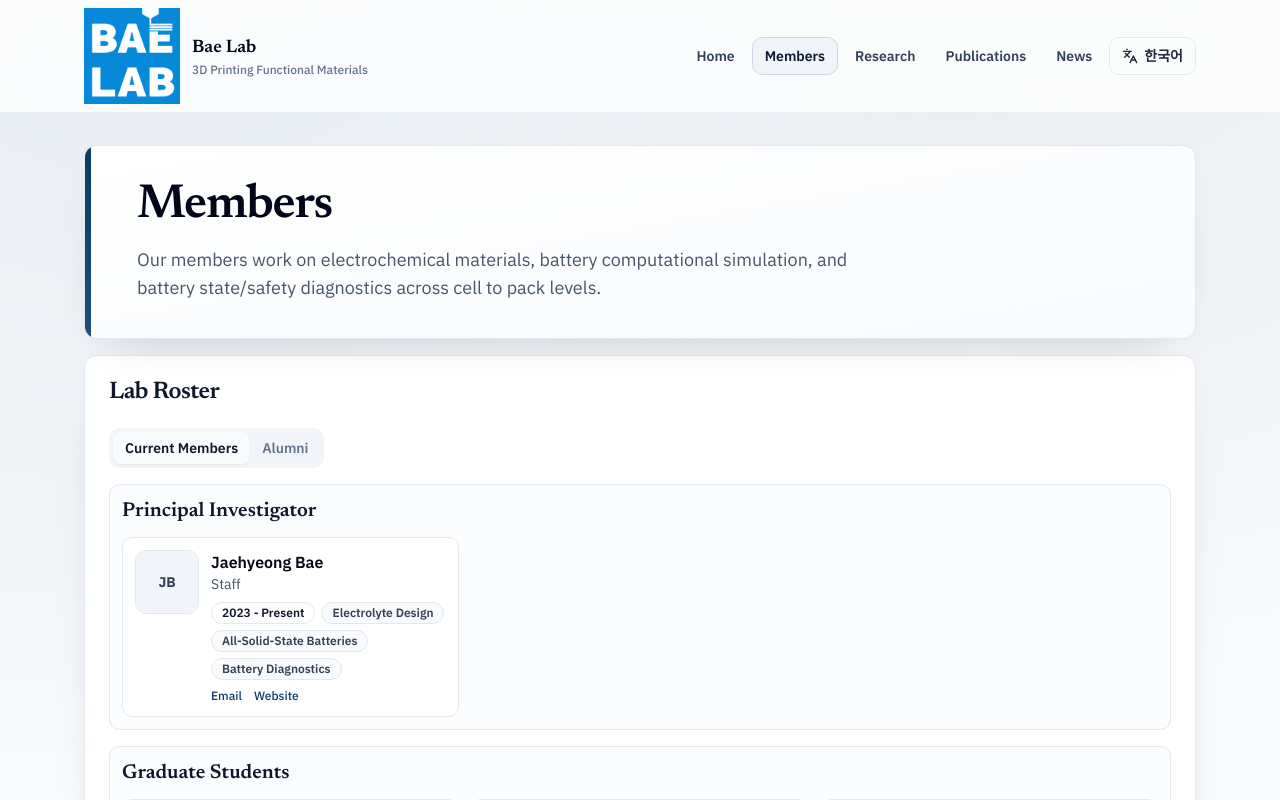
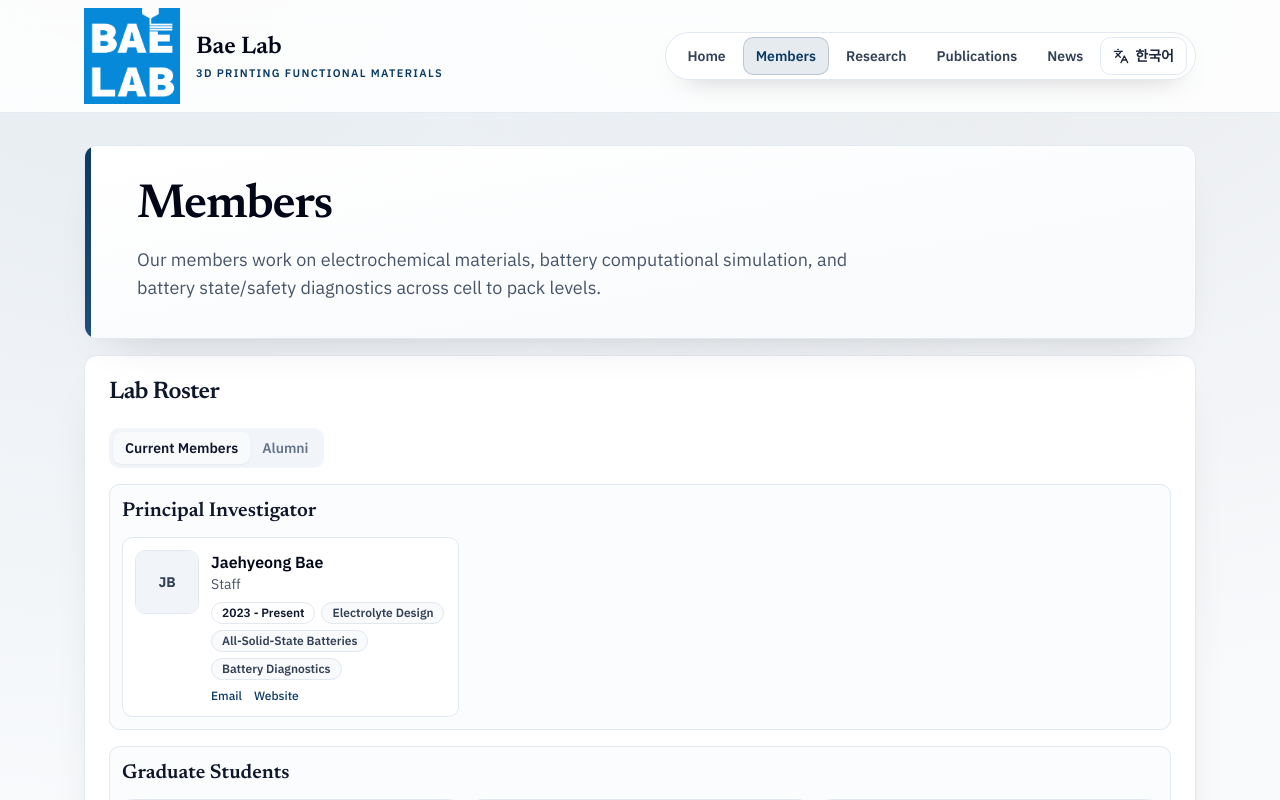
Before and after one commit to baegroup/baegroup.github.io, a React (Vite) app: page /en/members in a window 1280 px wide. Shown: the top 800 px of the page. Built offline with nearby package versions, Linux system fonts and the light colour scheme.

Commit message:
Refine header layout for current logo scale

```diff
--- a/src/components/site/SiteHeader.jsx
+++ b/src/components/site/SiteHeader.jsx
@@ -11,6 +11,7 @@ export function SiteHeader({ locale }) {
   const [open, setOpen] = useState(false);
   const location = useLocation();
   const brand = BRAND[locale];
+  const isKorean = locale === 'ko';
 
   const navItems = useMemo(() => NAV_ITEMS[locale] || NAV_ITEMS.en, [locale]);
   const targetLocale = locale === 'ko' ? 'en' : 'ko';
@@ -18,13 +19,27 @@ export function SiteHeader({ locale }) {
   const localePath = switchLocalePath(location.pathname, targetLocale);
 
   return (
-    <header className="sticky top-0 z-50 border-b border-border/70 bg-white/80 backdrop-blur-md">
+    <header className="sticky top-0 z-50 border-b border-slate-200/90 bg-white/85 backdrop-blur-md">
       <div className="mx-auto flex min-h-24 w-full max-w-6xl items-center justify-between px-5 md:min-h-28">
-        <Link className="flex items-center gap-3 no-underline" to={pagePath(locale, '')}>
+        <Link className="flex min-w-0 items-center gap-3.5 no-underline md:gap-4" to={pagePath(locale, '')}>
           <img alt="Bae Lab logo" className="h-20 w-20 object-contain md:h-24 md:w-24" src={`${import.meta.env.BASE_URL}assets/img/lab-logo.png`} />
-          <div className="leading-tight">
-            <p className="font-serif text-lg font-semibold text-slate-950">{brand.name}</p>
-            <p className="text-xs font-medium text-slate-500 max-md:hidden">{brand.subtitle}</p>
+          <div className="min-w-0 leading-tight">
+            <p
+              className={cn(
+                'truncate font-serif font-semibold text-slate-950',
+                isKorean ? 'text-base md:text-xl' : 'text-lg md:text-2xl'
+              )}
+            >
+              {brand.name}
+            </p>
+            <p
+              className={cn(
+                'mt-1 truncate max-md:hidden',
+                isKorean ? 'text-xs font-medium text-slate-500' : 'text-[11px] font-semibold uppercase tracking-[0.12em] text-[#0b3a64]'
+              )}
+            >
+              {brand.subtitle}
+            </p>
           </div>
         </Link>
 
@@ -44,9 +59,9 @@ export function SiteHeader({ locale }) {
 
           <ul
             className={cn(
-              'hidden items-center gap-1 md:flex',
+              'hidden items-center gap-1 md:flex md:rounded-full md:border md:border-slate-200 md:bg-white/75 md:px-2 md:py-1 md:shadow-[0_12px_28px_-20px_rgba(2,6,23,0.55)]',
               open &&
-                'absolute right-0 top-12 z-40 flex w-56 flex-col rounded-lg border border-border bg-white p-2 shadow-soft md:static md:w-auto md:flex-row md:border-none md:bg-transparent md:p-0 md:shadow-none'
+                'absolute right-0 top-12 z-40 flex w-56 flex-col rounded-lg border border-border bg-white p-2 shadow-soft md:static md:w-auto md:flex-row md:rounded-full md:border-slate-200 md:bg-white/75 md:px-2 md:py-1 md:shadow-[0_12px_28px_-20px_rgba(2,6,23,0.55)]'
             )}
             id="site-nav"
           >
@@ -56,7 +71,7 @@ export function SiteHeader({ locale }) {
                   className={({ isActive }) =>
                     cn(
                       'inline-flex w-full rounded-md border border-transparent px-3 py-2 text-sm font-semibold text-slate-700 no-underline transition-colors hover:border-border hover:bg-slate-50',
-                      isActive && 'border-slate-300 bg-slate-100 text-slate-900'
+                      isActive && 'border-[#0b3a64]/20 bg-[#0b3a64]/10 text-[#0b3a64]'
                     )
                   }
                   end={item.slug === ''}
```
